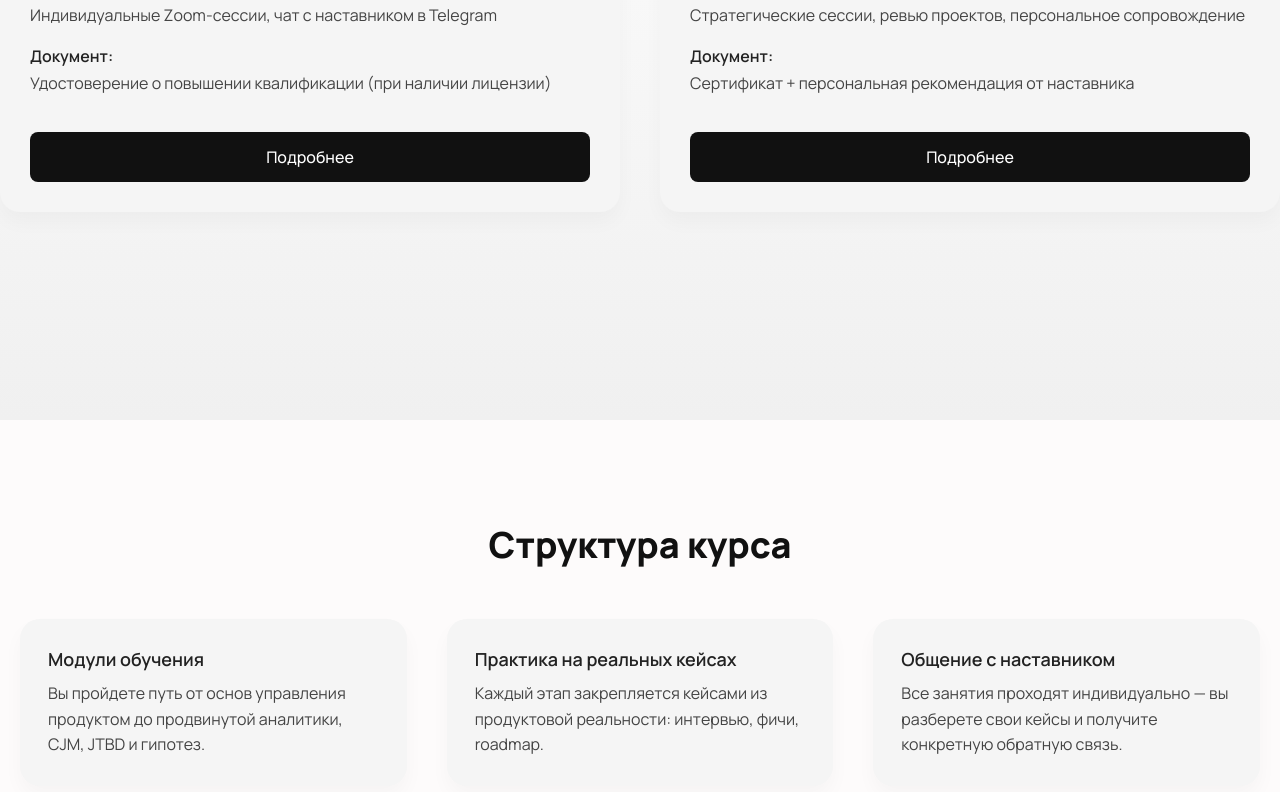
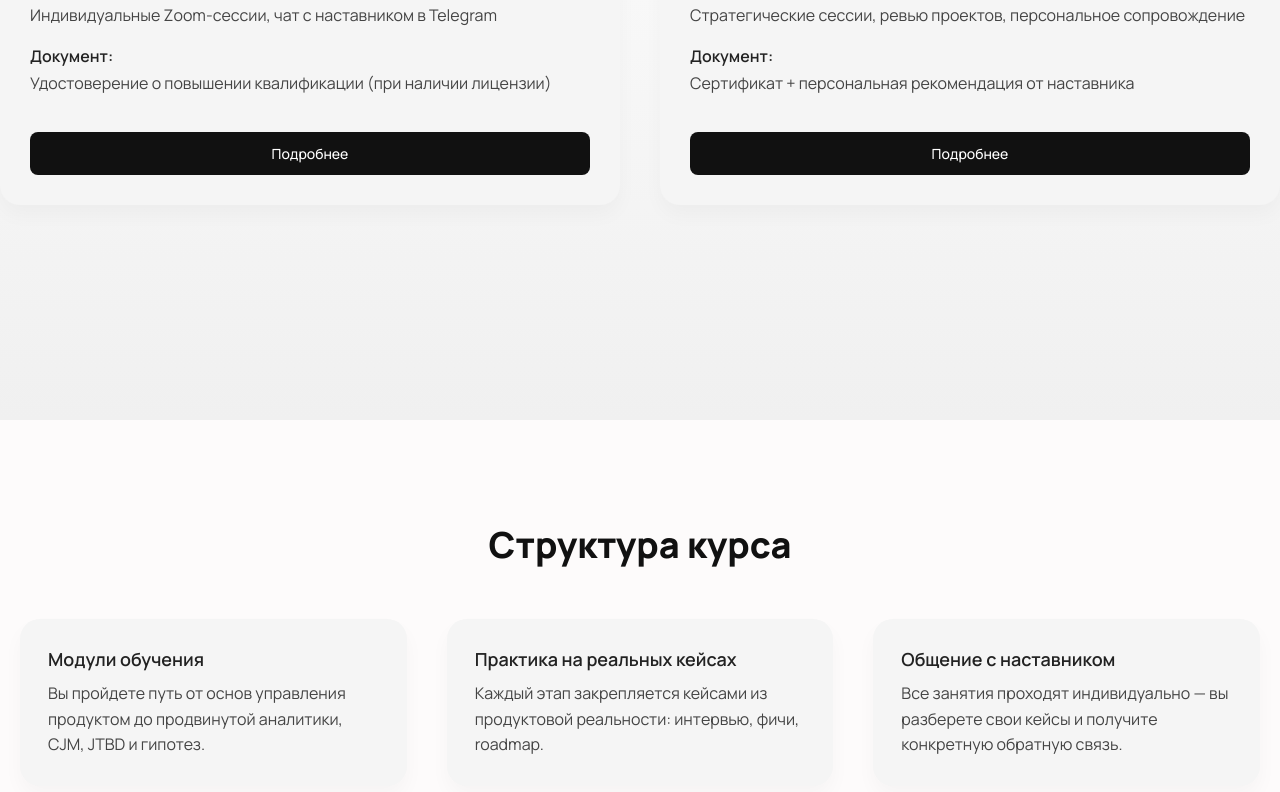
Before and after one commit to Ayraek/new-page-one-to-one, a React (Vite) app: page / in a window 1280 px wide. Shown: the part 1951-2743 px from the top of the page. Built offline with nearby package versions, Linux system fonts and the light colour scheme.

Commit message:
style: match program buttons to header

```diff
--- a/src/components/AboutProgram/AboutProgram.module.css
+++ b/src/components/AboutProgram/AboutProgram.module.css
@@ -69,8 +69,8 @@
     background-color: #111;
     color: #fff;
     font-weight: 500;
-    padding: 14px 28px;
-    font-size: 16px;
+    padding: 12px 24px;
+    font-size: 14px;
     border: none;
     border-radius: 8px;
     cursor: pointer;
```
